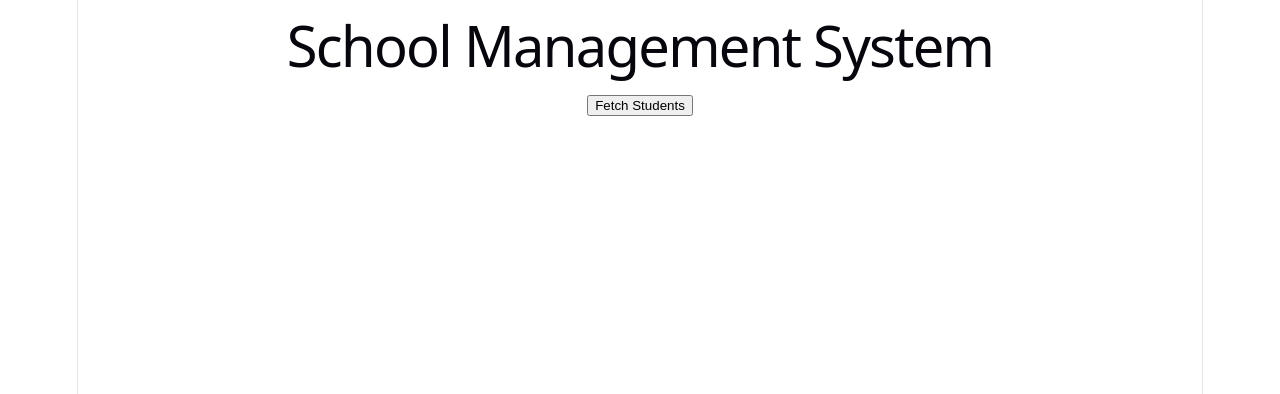
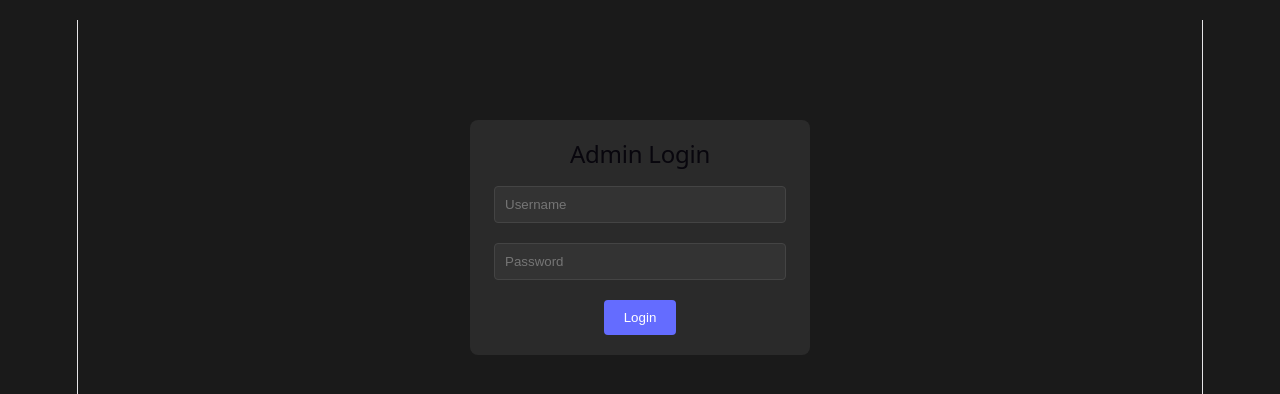
Before and after one commit to law850/school-management-system, a React app in the folder frontend/: page / in a window 1280 px wide. Shown: the top 394 px of the page. Built offline with nearby package versions, Linux system fonts and the light colour scheme; the HTML template or start-up script is replaced by a standard one.

Commit message:
Added React Login page with JWT authentication and styled the Dashboard

```diff
--- a/frontend/src/App.css
+++ b/frontend/src/App.css
@@ -1,184 +1,65 @@
-.counter {
-  font-size: 16px;
-  padding: 5px 10px;
-  border-radius: 5px;
-  color: var(--accent);
-  background: var(--accent-bg);
-  border: 2px solid transparent;
-  transition: border-color 0.3s;
-  margin-bottom: 24px;
-
-  &:hover {
-    border-color: var(--accent-border);
-  }
-  &:focus-visible {
-    outline: 2px solid var(--accent);
-    outline-offset: 2px;
-  }
+body {
+  font-family: Arial, sans-serif;
+  background-color: #1a1a1a;
+  color: white;
+  margin: 0;
+  padding: 20px;
 }
 
-.hero {
-  position: relative;
-
-  .base,
-  .framework,
-  .vite {
-    inset-inline: 0;
-    margin: 0 auto;
-  }
-
-  .base {
-    width: 170px;
-    position: relative;
-    z-index: 0;
-  }
-
-  .framework,
-  .vite {
-    position: absolute;
-  }
-
-  .framework {
-    z-index: 1;
-    top: 34px;
-    height: 28px;
-    transform: perspective(2000px) rotateZ(300deg) rotateX(44deg) rotateY(39deg)
-      scale(1.4);
-  }
-
-  .vite {
-    z-index: 0;
-    top: 107px;
-    height: 26px;
-    width: auto;
-    transform: perspective(2000px) rotateZ(300deg) rotateX(40deg) rotateY(39deg)
-      scale(0.8);
-  }
+.login-container {
+  max-width: 300px;
+  margin: 100px auto;
+  padding: 20px;
+  background: #2a2a2a;
+  border-radius: 8px;
+  text-align: center;
 }
 
-#center {
-  display: flex;
-  flex-direction: column;
-  gap: 25px;
-  place-content: center;
-  place-items: center;
-  flex-grow: 1;
-
-  @media (max-width: 1024px) {
-    padding: 32px 20px 24px;
-    gap: 18px;
-  }
+input {
+  width: 90%;
+  padding: 10px;
+  margin: 10px 0;
+  border-radius: 4px;
+  border: 1px solid #444;
+  background: #333;
+  color: white;
 }
 
-#next-steps {
-  display: flex;
-  border-top: 1px solid var(--border);
-  text-align: left;
-
-  & > div {
-    flex: 1 1 0;
-    padding: 32px;
-    @media (max-width: 1024px) {
-      padding: 24px 20px;
-    }
-  }
-
-  .icon {
-    margin-bottom: 16px;
-    width: 22px;
-    height: 22px;
-  }
-
-  @media (max-width: 1024px) {
-    flex-direction: column;
-    text-align: center;
-  }
+button {
+  padding: 10px 20px;
+  background: #646cff;
+  color: white;
+  border: none;
+  border-radius: 4px;
+  cursor: pointer;
+  margin-top: 10px;
 }
 
-#docs {
-  border-right: 1px solid var(--border);
-
-  @media (max-width: 1024px) {
-    border-right: none;
-    border-bottom: 1px solid var(--border);
-  }
+button:hover {
+  background: #535bf2;
 }
 
-#next-steps ul {
-  list-style: none;
-  padding: 0;
-  display: flex;
-  gap: 8px;
-  margin: 32px 0 0;
-
-  .logo {
-    height: 18px;
-  }
-
-  a {
-    color: var(--text-h);
-    font-size: 16px;
-    border-radius: 6px;
-    background: var(--social-bg);
-    display: flex;
-    padding: 6px 12px;
-    align-items: center;
-    gap: 8px;
-    text-decoration: none;
-    transition: box-shadow 0.3s;
-
-    &:hover {
-      box-shadow: var(--shadow);
-    }
-    .button-icon {
-      height: 18px;
-      width: 18px;
-    }
-  }
-
-  @media (max-width: 1024px) {
-    margin-top: 20px;
-    flex-wrap: wrap;
-    justify-content: center;
-
-    li {
-      flex: 1 1 calc(50% - 8px);
-    }
-
-    a {
-      width: 100%;
-      justify-content: center;
-      box-sizing: border-box;
-    }
-  }
+.logout-btn {
+  background: #d32f2f;
 }
 
-#spacer {
-  height: 88px;
-  border-top: 1px solid var(--border);
-  @media (max-width: 1024px) {
-    height: 48px;
-  }
+.header {
+  display: flex;
+  justify-content: space-between;
+  align-items: center;
+  border-bottom: 1px solid #444;
+  padding-bottom: 20px;
 }
 
-.ticks {
-  position: relative;
-  width: 100%;
+.fetch-btn {
+  margin: 20px 0;
+  font-size: 1.1rem;
+}
 
-  &::before,
-  &::after {
-    content: '';
-    position: absolute;
-    top: -4.5px;
-    border: 5px solid transparent;
-  }
-
-  &::before {
-    left: 0;
-    border-left-color: var(--border);
-  }
-  &::after {
-    right: 0;
-    border-right-color: var(--border);
-  }
+.student-card {
+  background: #2a2a2a;
+  padding: 15px;
+  margin: 10px 0;
+  border-radius: 8px;
+  border-left: 4px solid #646cff;
 }
--- a/frontend/src/App.jsx
+++ b/frontend/src/App.jsx
@@ -1,33 +1,102 @@
-import { useState } from 'react'
+import { useState, useEffect } from 'react'
 import './App.css'
 
 function App() {
+  const [token, setToken] = useState(localStorage.getItem('access_token') || null)
+  const [username, setUsername] = useState('')
+  const [password, setPassword] = useState('')
   const [students, setStudents] = useState([])
-  const [loading, setLoading] = useState(false)
+  const [error, setError] = useState('')
 
+  // 1. Function to handle login
+  const handleLogin = async (e) => {
+    e.preventDefault();
+    setError('');
+
+    try {
+      const response = await fetch('http://127.0.0.1:8000/api/token/', {
+        method: 'POST',
+        headers: { 'Content-Type': 'application/json' },
+        body: JSON.stringify({ username, password })
+      });
+
+      const data = await response.json();
+
+      if (response.ok) {
+        localStorage.setItem('access_token', data.access); // Save token to browser
+        setToken(data.access); // Update state
+      } else {
+        setError('Invalid username or password');
+      }
+    } catch (err) {
+      setError('Server error. Is Django running?');
+    }
+  };
+
+  // 2. Function to log out
+  const handleLogout = () => {
+    localStorage.removeItem('access_token');
+    setToken(null);
+    setStudents([]);
+  };
+
+  // 3. Function to fetch students (Now using the token!)
   const fetchStudents = async () => {
-    setLoading(true);
     try {
-      const response = await fetch('http://127.0.0.1:8000/api/students/');
-      if (!response.ok) {
-        throw new Error('Failed to fetch');
+      const response = await fetch('http://127.0.0.1:8000/api/students/', {
+        headers: {
+          'Authorization': `Bearer ${token}` // Send the token to Django
+        }
+      });
+
+      if (response.ok) {
+        const data = await response.json();
+        setStudents(data);
+      } else {
+        alert("Your session expired. Please log in again.");
+        handleLogout();
       }
-      const data = await response.json();
-      setStudents(data);
-    } catch (error) {
-      console.error("Error:", error);
-      alert("Make sure your Django server is running and JWT is temporarily disabled or we are logged in.");
-    } finally {
-      setLoading(false);
+    } catch (err) {
+      console.error(err);
     }
+  };
+
+  // If no token, show the Login Screen
+  if (!token) {
+    return (
+      <div className="login-container">
+        <h2>Admin Login</h2>
+        {error && <p style={{color: 'red'}}>{error}</p>}
+        <form onSubmit={handleLogin}>
+          <input
+            type="text"
+            placeholder="Username"
+            value={username}
+            onChange={(e) => setUsername(e.target.value)}
+            required
+          />
+          <input
+            type="password"
+            placeholder="Password"
+            value={password}
+            onChange={(e) => setPassword(e.target.value)}
+            required
+          />
+          <button type="submit">Login</button>
+        </form>
+      </div>
+    );
   }
 
+  // If we have a token, show the Dashboard
   return (
     <div className="App">
-      <h1>School Management System</h1>
-      <button onClick={fetchStudents}>
-        {loading ? 'Loading...' : 'Fetch Students'}
-      </button>
+      <div className="header">
+        <h1>School Dashboard</h1>
+        <button onClick={handleLogout} className="logout-btn">Logout</button>
+      </div>
+
+      <button onClick={fetchStudents} className="fetch-btn">Fetch Students</button>
 
       <div className="student-list">
         {students.map(student => (
```
